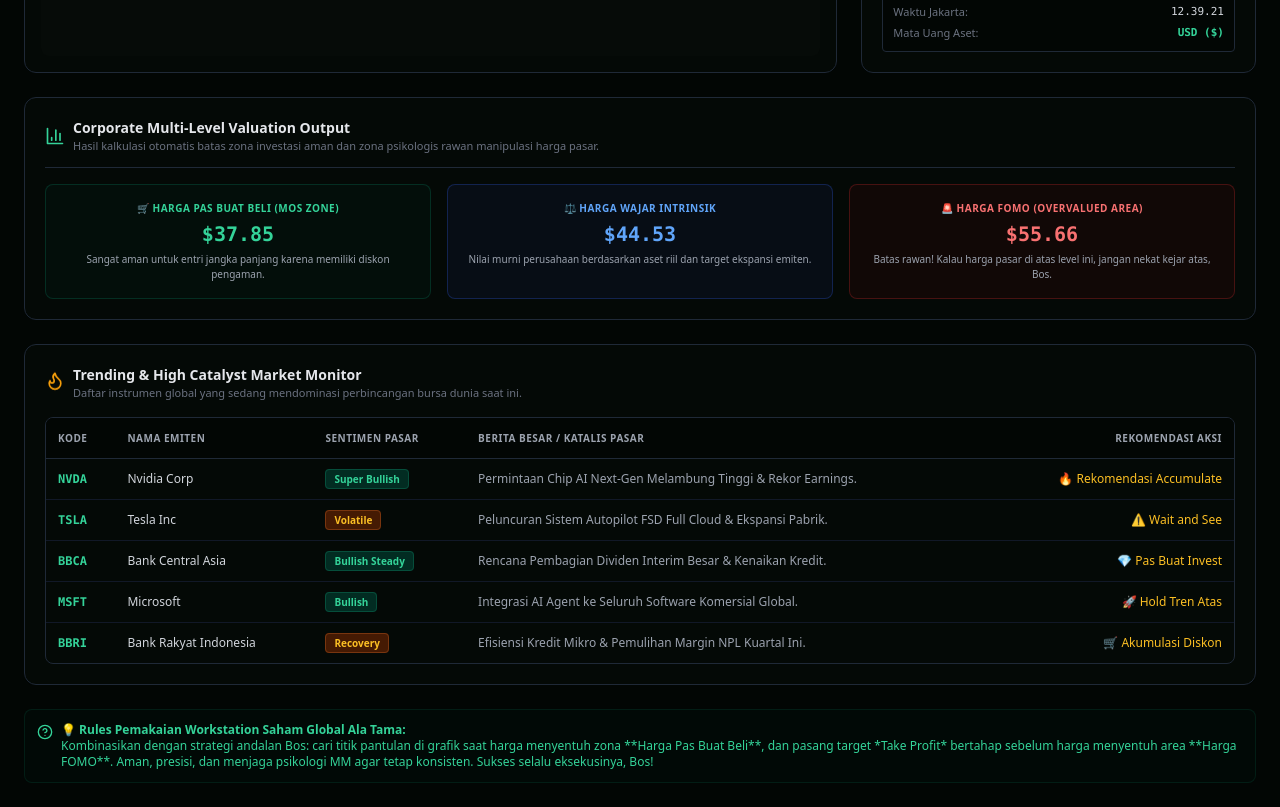
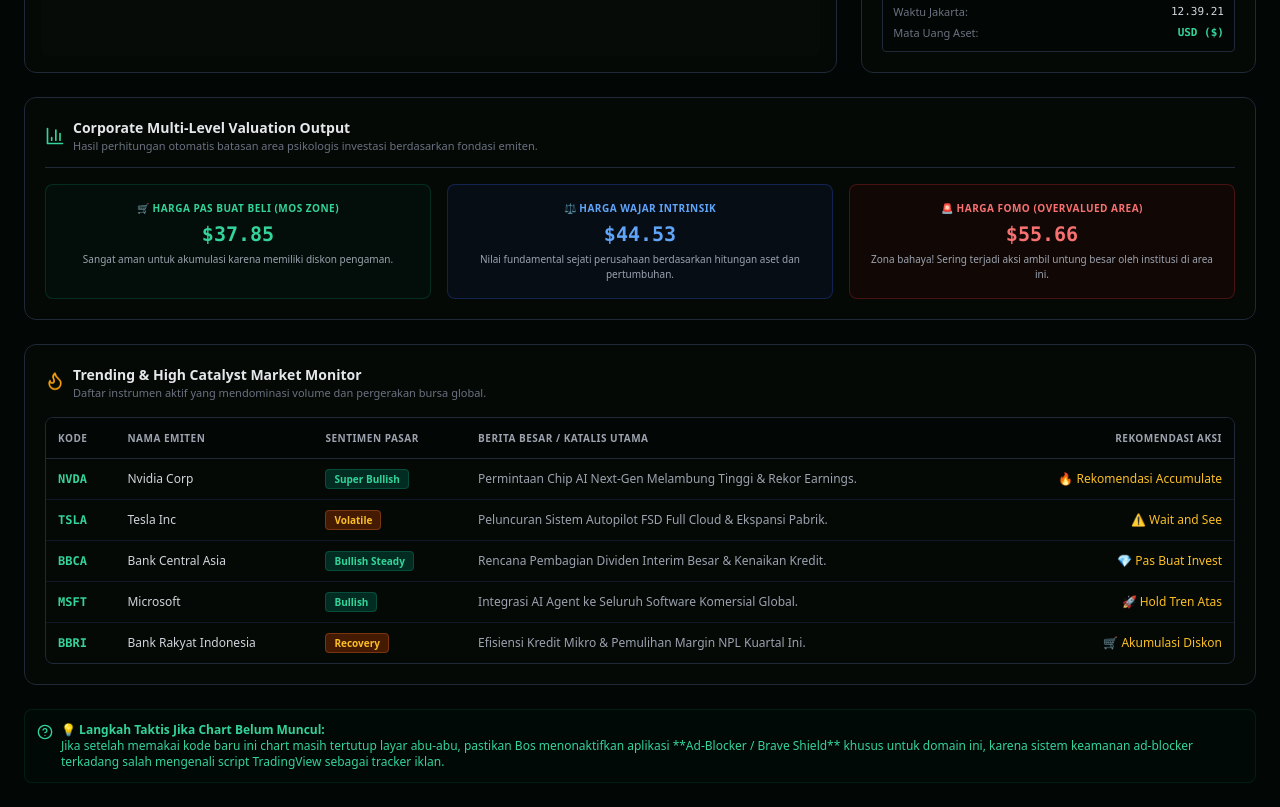
Before and after one commit to wahidnazmudin-sys/Terlahir-manusia-analyzer, a React (Vite) app: page / in a window 1280 px wide. Shown: the part 500-1307 px from the top of the page. Built offline with nearby package versions, Linux system fonts and the light colour scheme.

Commit message:
Refactor App component for clarity and functionality
Updated EPS value and improved comments and labels for clarity. Enhanced TradingView widget loading logic and adjusted input fields for better user experience.

```diff
--- a/src/App.jsx
+++ b/src/App.jsx
@@ -1,5 +1,5 @@
 import React, { useEffect, useRef, useState } from 'react';
-import { Shield, TrendingUp, TrendingDown, BookOpen, AlertCircle, BarChart3, Coins, Percent, HelpCircle, Flame, DollarSign } from 'lucide-react';
+import { Shield, TrendingUp, TrendingDown, BookOpen, BarChart3, Coins, Percent, HelpCircle, Flame } from 'lucide-react';
 
 export default function App() {
   const containerRef = useRef(null);
@@ -9,7 +9,7 @@
 
   // STATE PARAMETER FUNDAMENTAL SAHAM GABUNGAN (US & IDX)
   const [tickerData, setTickerData] = useState({
-    eps: 4.20,
+    eps: 4.22,
     bvps: 18.50,
     expectedGrowth: 25,
     dividend: 0.06,
@@ -42,7 +42,7 @@
     { name: '⛏️ Adaro Energy (ADRO) - ID', value: 'IDX:ADRO', eps: 520, bvps: 3100, growth: 4, div: 350, currency: 'Rp ' }
   ];
 
-  // DATA SAHAM TRENDING & BERITA BESAR (2026 MARKET)
+  // DATA SAHAM TRENDING & BERITA BESAR
   const trendingStocks = [
     { ticker: 'NVDA', name: 'Nvidia Corp', sentiment: 'Super Bullish', catalyst: 'Permintaan Chip AI Next-Gen Melambung Tinggi & Rekor Earnings.', effect: '🔥 Rekomendasi Accumulate' },
     { ticker: 'TSLA', name: 'Tesla Inc', sentiment: 'Volatile', catalyst: 'Peluncuran Sistem Autopilot FSD Full Cloud & Ekspansi Pabrik.', effect: '⚠️ Wait and See' },
@@ -51,7 +51,7 @@
     { ticker: 'BBRI', name: 'Bank Rakyat Indonesia', sentiment: 'Recovery', catalyst: 'Efisiensi Kredit Mikro & Pemulihan Margin NPL Kuartal Ini.', effect: '🛒 Akumulasi Diskon' }
   ];
 
-  // Sinkronisasi otomatis saat dropdown aset dipilih
+  // Sinkronisasi data fundamental otomatis saat dropdown aset berubah
   useEffect(() => {
     const selected = assetList.find(a => a.value === selectedAsset);
     if (selected) {
@@ -67,16 +67,12 @@
 
   // ENGINE VALUASI 3 LEVEL UTAMA (HARGA WAJAR, PAS BELI, FOMO)
   useEffect(() => {
-    // 1. Hitung Harga Wajar Intrinsik dasar (Kombinasi Graham & Multiplier Pertumbuhan)
     const baseValue = Math.sqrt(22.5 * tickerData.eps * tickerData.bvps);
     const growthPremium = baseValue * (1 + (tickerData.expectedGrowth / 100) * 0.5);
     const fairValue = (baseValue + growthPremium) / 2;
 
-    // 2. Harga Pas Buat Beli (Margin of Safety - Diskon 15% dari Harga Wajar)
-    const buyPrice = fairValue * 0.85;
-
-    // 3. Harga FOMO (Zonasi Overvalued - 25% di atas Harga Wajar akibat hype retail)
-    const fomoPrice = fairValue * 1.25;
+    const buyPrice = fairValue * 0.85; // Margin of Safety 15%
+    const fomoPrice = fairValue * 1.25; // Overvalued Zone 25%
 
     setValuation({
       fairValue: tickerData.currency === '$' ? parseFloat(fairValue.toFixed(2)) : Math.round(fairValue),
@@ -85,6 +81,7 @@
     });
   }, [tickerData]);
 
+  // Clock Timer Sesi Market
   useEffect(() => {
     const timer = setInterval(() => {
       setTimeText(new Date().toLocaleTimeString('id-ID', { timeZone: 'Asia/Jakarta' }));
@@ -92,23 +89,41 @@
     return () => clearInterval(timer);
   }, []);
 
-  // Render TradingView Terminal
+  // FIX UTAMA: Pemuatan Grafik TradingView yang Kokoh & Anti-Gagal
   useEffect(() => {
-    if (containerRef.current) {
-      containerRef.current.innerHTML = '';
+    if (!containerRef.current) return;
+
+    // Bersihkan kontainer sebelum merender ulang untuk mencegah duplikasi atau stuck iframe
+    containerRef.current.innerHTML = '';
+
+    const initWidget = () => {
+      if (typeof window.TradingView !== 'undefined' && containerRef.current) {
+        new window.TradingView.widget({
+          width: '100%',
+          height: 420,
+          symbol: selectedAsset,
+          interval: intervalTime,
+          timezone: 'Asia/Jakarta',
+          theme: 'dark',
+          style: '1',
+          locale: 'id',
+          container_id: containerRef.current.id,
+          studies: ['MASimple@tv-basicstudies', 'RSI@tv-basicstudies'],
+          backgroundColor: '#060b08',
+          gridColor: '#111827',
+        });
+      }
+    };
+
+    // Deteksi jika script eksternal global sudah ada di Window DOM
+    if (window.TradingView) {
+      initWidget();
+    } else {
       const script = document.createElement('script');
       script.src = 'https://s3.tradingview.com/tv.js';
       script.type = 'text/javascript';
       script.async = true;
-      script.onload = () => {
-        if (typeof window.TradingView !== 'undefined') {
-          new window.TradingView.widget({
-            width: '100%', height: 420, symbol: selectedAsset, interval: intervalTime,
-            timezone: 'Asia/Jakarta', theme: 'dark', style: '1', locale: 'id', container_id: containerRef.current.id,
-            studies: ['MASimple@tv-basicstudies', 'RSI@tv-basicstudies'], backgroundColor: '#060b08', gridColor: '#111827',
-          });
-        }
-      };
+      script.onload = initWidget;
       document.head.appendChild(script);
     }
   }, [selectedAsset, intervalTime]);
@@ -116,7 +131,7 @@
   return (
     <div className="min-h-screen bg-[#020604] text-gray-100 font-sans p-4 md:p-6 space-y-6">
 
-      {/* HEADER WEBSITE */}
+      {/* HEADER UTAMA */}
       <div className="max-w-7xl mx-auto flex flex-col md:flex-row justify-between items-start md:items-center border-b border-emerald-900/40 pb-5 gap-4">
         <div>
           <h1 className="text-2xl font-black tracking-wider text-emerald-400 flex items-center gap-2">
@@ -137,28 +152,28 @@
         </div>
       </div>
 
-      {/* RENDER TERMINAL UTAMA & INPUT DATA METRICS */}
+      {/* RENDER TERMINAL UTAMA & EDITOR METRICS */}
       <div className="max-w-7xl mx-auto grid grid-cols-1 lg:grid-cols-3 gap-6">
         <div className="lg:col-span-2 bg-[#060b08]/80 backdrop-blur-md p-4 rounded-xl border border-gray-800">
-          <div id="tradingview_pro" ref={containerRef} className="w-full rounded-lg overflow-hidden bg-[#060b08]" style={{ height: '420px' }} />
+          <div id="tradingview_secure_widget" ref={containerRef} className="w-full rounded-lg overflow-hidden bg-[#060b08]" style={{ height: '420px' }} />
         </div>
 
-        {/* INPUT PENGENDALI FUNDAMENTAL DINAMIS */}
+        {/* FINANCIAL METRICS EDITOR PANEL */}
         <div className="bg-[#060b08]/80 backdrop-blur-md p-5 rounded-xl border border-gray-800 flex flex-col justify-between space-y-4">
           <div>
             <h3 className="text-xs font-bold tracking-widest text-emerald-500 uppercase border-b border-gray-800 pb-2">📊 Live Financial Metrics Editor</h3>
             <div className="mt-4 space-y-3 text-xs">
               <div>
                 <label className="text-gray-400 block mb-1 flex items-center gap-1"><Coins className="w-3.5 h-3.5"/> EPS (Earnings Per Share):</label>
-                <input type="number" step="0.01" value={tickerData.eps} onChange={(e) => setTickerData({...tickerData, eps: Number(e.target.value)})} className="w-full bg-[#020604] border border-gray-800 rounded px-2 py-1.5 text-emerald-400 font-mono" />
+                <input type="number" step="0.01" value={tickerData.eps} onChange={(e) => setTickerData({...tickerData, eps: Number(e.target.value)})} className="w-full bg-[#020604] border border-gray-800 rounded px-2 py-1.5 text-emerald-400 font-mono focus:outline-none focus:border-emerald-500" />
               </div>
               <div>
                 <label className="text-gray-400 block mb-1 flex items-center gap-1"><BookOpen className="w-3.5 h-3.5"/> BVPS (Book Value Per Share):</label>
-                <input type="number" step="0.01" value={tickerData.bvps} onChange={(e) => setTickerData({...tickerData, bvps: Number(e.target.value)})} className="w-full bg-[#020604] border border-gray-800 rounded px-2 py-1.5 text-emerald-400 font-mono" />
+                <input type="number" step="0.01" value={tickerData.bvps} onChange={(e) => setTickerData({...tickerData, bvps: Number(e.target.value)})} className="w-full bg-[#020604] border border-gray-800 rounded px-2 py-1.5 text-emerald-400 font-mono focus:outline-none focus:border-emerald-500" />
               </div>
               <div>
                 <label className="text-gray-400 block mb-1 flex items-center gap-1"><Percent className="w-3.5 h-3.5"/> Projected Growth Rate (%):</label>
-                <input type="number" value={tickerData.expectedGrowth} onChange={(e) => setTickerData({...tickerData, expectedGrowth: Number(e.target.value)})} className="w-full bg-[#020604] border border-gray-800 rounded px-2 py-1.5 text-emerald-400 font-mono" />
+                <input type="number" value={tickerData.expectedGrowth} onChange={(e) => setTickerData({...tickerData, expectedGrowth: Number(e.target.value)})} className="w-full bg-[#020604] border border-gray-800 rounded px-2 py-1.5 text-emerald-400 font-mono focus:outline-none focus:border-emerald-500" />
               </div>
             </div>
           </div>
@@ -170,13 +185,13 @@
         </div>
       </div>
 
-      {/* MATRIX PERHITUNGAN TIGA LEVEL HARGA UTAMA */}
+      {/* SPEKTRUM VALUASI TIGA LEVEL HARGA */}
       <div className="max-w-7xl mx-auto bg-[#060b08]/80 backdrop-blur-md p-5 rounded-xl border border-gray-800">
         <div className="flex items-center gap-2 border-b border-gray-800 pb-3 mb-4">
           <BarChart3 className="w-5 h-5 text-emerald-400" />
           <div>
             <h3 className="text-sm font-bold text-gray-200">Corporate Multi-Level Valuation Output</h3>
-            <p className="text-[11px] text-gray-500">Hasil kalkulasi otomatis batas zona investasi aman dan zona psikologis rawan manipulasi harga pasar.</p>
+            <p className="text-[11px] text-gray-500">Hasil perhitungan otomatis batasan area psikologis investasi berdasarkan fondasi emiten.</p>
           </div>
         </div>
 
@@ -187,16 +202,16 @@
             <div className="text-xl font-black text-emerald-400 font-mono">
               {tickerData.currency}{valuation.buyPrice}
             </div>
-            <p className="text-[10px] text-gray-400 mt-1">Sangat aman untuk entri jangka panjang karena memiliki diskon pengaman.</p>
+            <p className="text-[10px] text-gray-400 mt-1">Sangat aman untuk akumulasi karena memiliki diskon pengaman.</p>
           </div>
 
-          {/* 2. HARGA WAJAR TAMA */}
+          {/* 2. HARGA WAJAR UTAMA */}
           <div className="bg-blue-950/20 border border-blue-900/50 p-4 rounded-lg text-center">
             <span className="text-blue-400 text-[10px] font-bold tracking-wider block mb-1">⚖️ HARGA WAJAR INTRINSIK</span>
             <div className="text-xl font-black text-blue-400 font-mono">
               {tickerData.currency}{valuation.fairValue}
             </div>
-            <p className="text-[10px] text-gray-400 mt-1">Nilai murni perusahaan berdasarkan aset riil dan target ekspansi emiten.</p>
+            <p className="text-[10px] text-gray-400 mt-1">Nilai fundamental sejati perusahaan berdasarkan hitungan aset dan pertumbuhan.</p>
           </div>
 
           {/* 3. HARGA FOMO */}
@@ -205,18 +220,18 @@
             <div className="text-xl font-black text-red-400 font-mono">
               {tickerData.currency}{valuation.fomoPrice}
             </div>
-            <p className="text-[10px] text-gray-400 mt-1">Batas rawan! Kalau harga pasar di atas level ini, jangan nekat kejar atas, Bos.</p>
+            <p className="text-[10px] text-gray-400 mt-1">Zona bahaya! Sering terjadi aksi ambil untung besar oleh institusi di area ini.</p>
           </div>
         </div>
       </div>
 
-      {/* TABEL SAHAM YANG SEDANG NAIK DAUN / HOT NEWS MARKET (2026) */}
+      {/* TABEL MONITOR SAHAM TRENDING GLOBAL & REGIONAL */}
       <div className="max-w-7xl mx-auto bg-[#060b08]/80 backdrop-blur-md p-5 rounded-xl border border-gray-800">
         <div className="flex items-center gap-2 mb-4">
           <Flame className="w-5 h-5 text-amber-500 animate-bounce" />
           <div>
             <h3 className="text-sm font-bold text-gray-200">Trending & High Catalyst Market Monitor</h3>
-            <p className="text-[11px] text-gray-500">Daftar instrumen global yang sedang mendominasi perbincangan bursa dunia saat ini.</p>
+            <p className="text-[11px] text-gray-500">Daftar instrumen aktif yang mendominasi volume dan pergerakan bursa global.</p>
           </div>
         </div>
 
@@ -227,7 +242,7 @@
                 <th className="p-3">Kode</th>
                 <th className="p-3">Nama Emiten</th>
                 <th className="p-3">Sentimen Pasar</th>
-                <th className="p-3">Berita Besar / Katalis Pasar</th>
+                <th className="p-3">Berita Besar / Katalis Utama</th>
                 <th className="p-3 text-right">Rekomendasi Aksi</th>
               </tr>
             </thead>
@@ -252,12 +267,12 @@
         </div>
       </div>
 
-      {/* STRATEGY NOTIFICATION GUIDE */}
+      {/* STRATEGY TIPS FOOTER */}
       <div className="max-w-7xl mx-auto bg-emerald-950/10 border border-emerald-900/30 p-3 rounded-lg flex items-start gap-2 text-xs text-emerald-400">
         <HelpCircle className="w-4 h-4 shrink-0 mt-0.5" />
         <div>
-          <span className="font-bold block">💡 Rules Pemakaian Workstation Saham Global Ala Tama:</span>
-          Kombinasikan dengan strategi andalan Bos: cari titik pantulan di grafik saat harga menyentuh zona **Harga Pas Buat Beli**, dan pasang target *Take Profit* bertahap sebelum harga menyentuh area **Harga FOMO**. Aman, presisi, dan menjaga psikologi MM agar tetap konsisten. Sukses selalu eksekusinya, Bos!
+          <span className="font-bold block">💡 Langkah Taktis Jika Chart Belum Muncul:</span>
+          Jika setelah memakai kode baru ini chart masih tertutup layar abu-abu, pastikan Bos menonaktifkan aplikasi **Ad-Blocker / Brave Shield** khusus untuk domain ini, karena sistem keamanan ad-blocker terkadang salah mengenali script TradingView sebagai tracker iklan.
         </div>
       </div>
 
```
